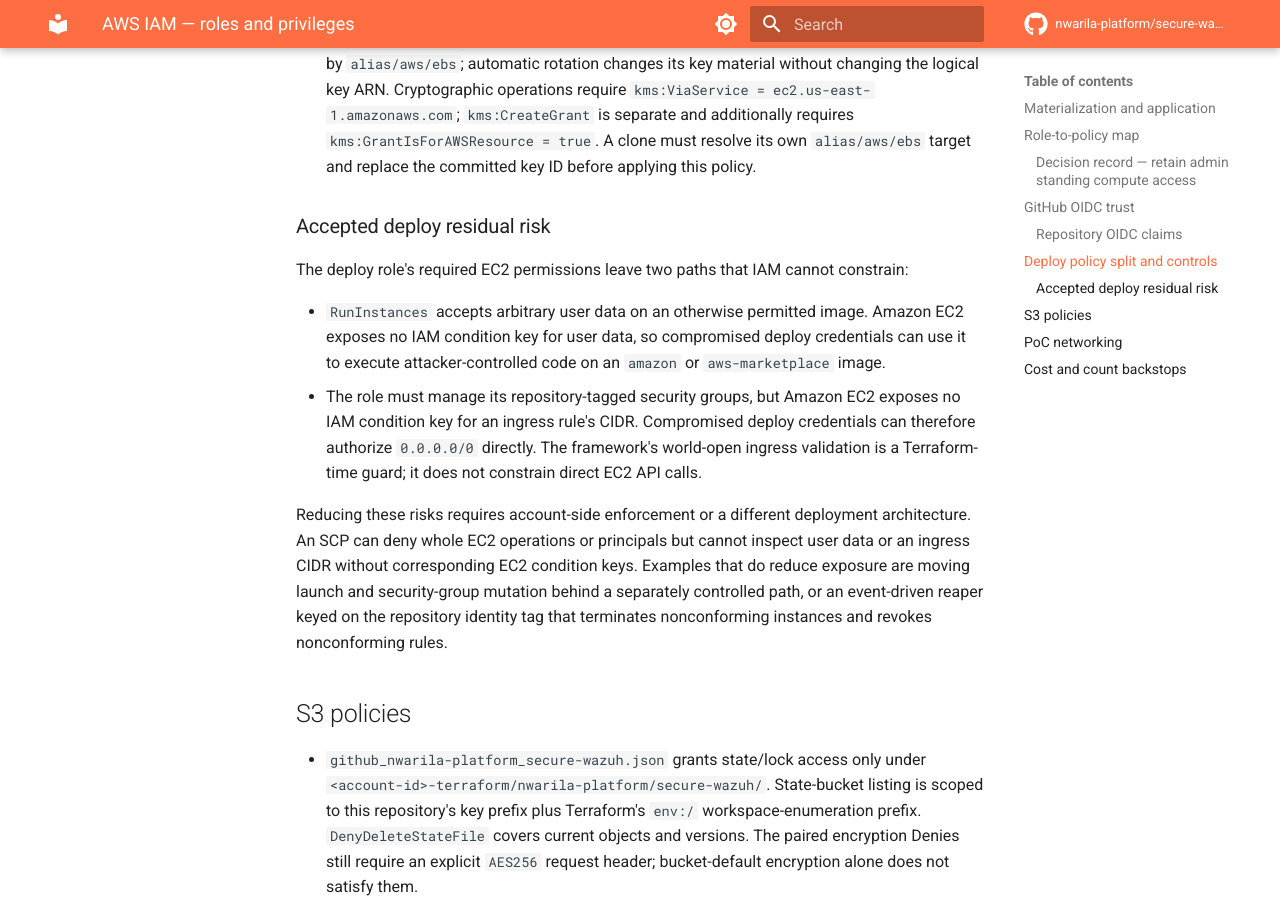
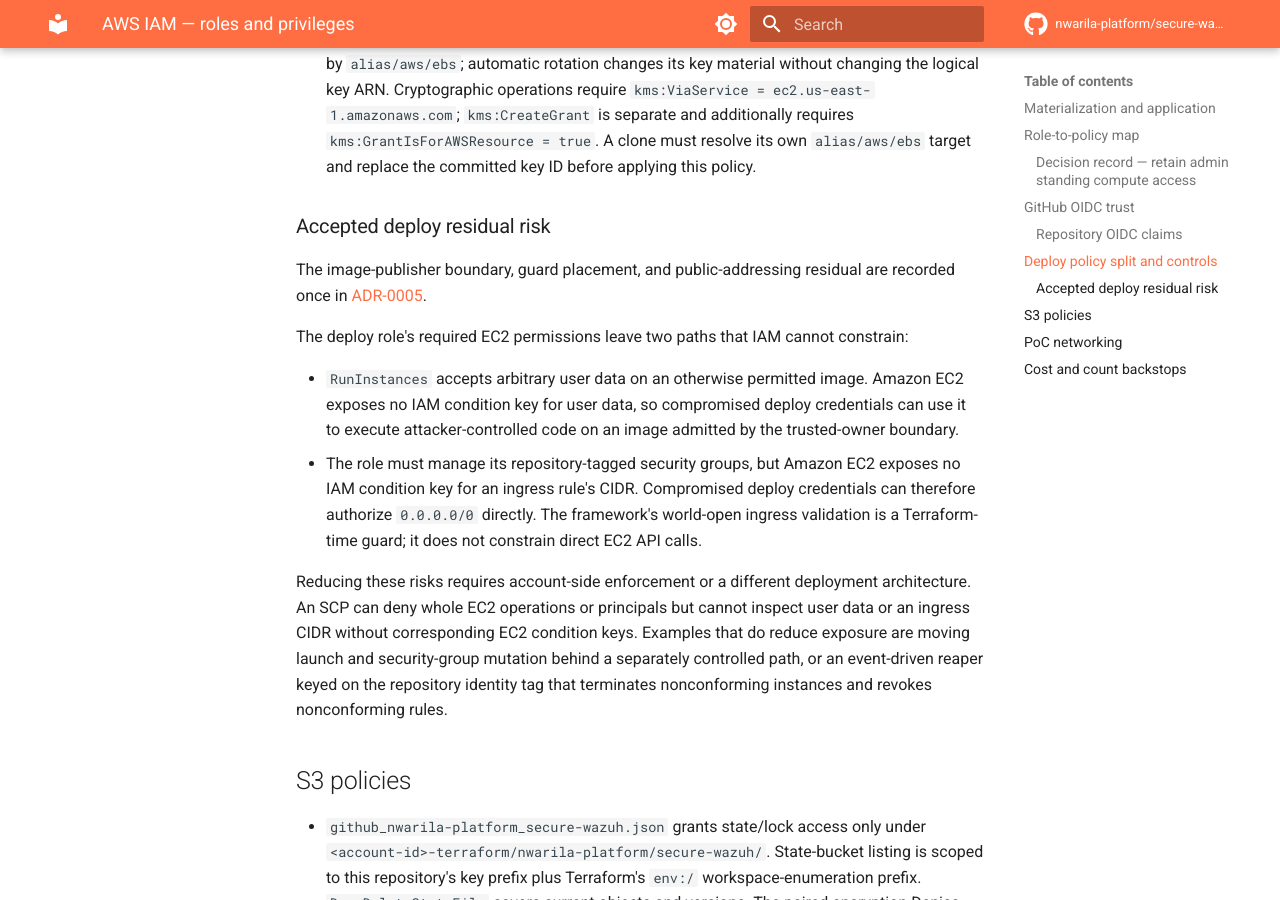
Before and after one commit to nwarila-platform/secure-wazuh, an MkDocs documentation site: the page built from docs/reference/aws-iam/README.md, in a window 1280 px wide and 900 px high, scrolled down 7364 px. Built offline with MkDocs 1.6.1 and Material for MkDocs 9.7.7, drawn with Linux system fonts in a browser that asks for light colours; comment, search, counter and statistics services are not loaded; some of the changed text lies outside the part shown.

Commit message:
feat(iam): trust the publishers we chose, not an open marketplace
RunInstances accepted any image owned by amazon or published to aws-marketplace.
The marketplace is an open namespace — anyone can list an image there — so it was
never a trust anchor, only a filter against privately-shared images.

The owner list is now the Amazon alias, CIS's publisher account, and this account.
That covers both images in use, the Windows Server 2025 STIG Core build under the
amazon alias and the CIS RHEL 8 STIG benchmark, and leaves room for an image built
here. Twelve characters.

Pinning the exact image id was considered and rejected. Terraform already pins it and
fails on drift, so IAM would be duplicating a guard that exists, at the cost of making
every routine image refresh a live policy change and turning a stale pin into a launch
denial nobody can read. ADR-0005 records the division this comes from: the framework
makes the hardened choice easy to select, IAM bounds what may be launched at all when
the framework is bypassed.

Note for anyone extending this list: `self` is a DescribeImages request-parameter
value, not a value the ec2:Owner condition key accepts. A policy containing it does
not fail — it silently matches nothing.

Denying public addressing is not possible here. The deploy reaches SSM over the
internet gateway from a public subnet, so the residual is recorded with what stands in
for it rather than left looking actionable.

```diff
--- a/docs/reference/aws-iam/README.md
+++ b/docs/reference/aws-iam/README.md
@@ -201,8 +201,9 @@ The EC2 policy defines these cost and security controls:
   IOPS/throughput inputs;
 - create authorization uses the request identity tag and lifecycle authorization uses the
   resource identity tag `nwarila:management:repository-id = 1307854438`;
-- the image authorization leg accepts only AMIs with the `amazon` or `aws-marketplace`
-  `ec2:Owner` alias, and the key-pair leg is pinned to `secure-wazuh-poc-key`;
+- `RunInstancesImagesFromTrustedOwners` implements the publisher boundary in
+  [ADR-0005](../../decision-records/repo/0005-guard-placement-by-direction.md), and the key-pair leg
+  is pinned to `secure-wazuh-poc-key`;
 - ENI creation requires the repository identity tag on the new network-interface authorization
   leg. The `RunInstances` network-interface, subnet, and security-group legs and the
   `CreateNetworkInterface` subnet and security-group legs are restricted to the deploy VPC; both
@@ -269,11 +270,14 @@ The second deploy policy defines the remaining surfaces:
 
 ### Accepted deploy residual risk
 
+The image-publisher boundary, guard placement, and public-addressing residual are recorded once in
+[ADR-0005](../../decision-records/repo/0005-guard-placement-by-direction.md).
+
 The deploy role's required EC2 permissions leave two paths that IAM cannot constrain:
 
 - `RunInstances` accepts arbitrary user data on an otherwise permitted image. Amazon EC2 exposes no
   IAM condition key for user data, so compromised deploy credentials can use it to execute
-  attacker-controlled code on an `amazon` or `aws-marketplace` image.
+  attacker-controlled code on an image admitted by the trusted-owner boundary.
 - The role must manage its repository-tagged security groups, but Amazon EC2 exposes no IAM
   condition key for an ingress rule's CIDR. Compromised deploy credentials can therefore authorize
   `0.0.0.0/0` directly. The framework's world-open ingress validation is a Terraform-time guard; it
--- a/docs/reference/aws-iam/policies/secure-wazuh_deploy-ec2.json
+++ b/docs/reference/aws-iam/policies/secure-wazuh_deploy-ec2.json
@@ -73,7 +73,8 @@
         "StringEquals": {
           "ec2:Owner": [
             "amazon",
-            "aws-marketplace"
+            "679593333241",
+            "<account-id>"
           ]
         }
       }
```
Also changed, not shown: other parts of docs/reference/aws-iam/README.md (+2 -2 lines), docs/decision-records/README.md (+1 -0 lines), docs/decision-records/repo/0005-guard-placement-by-direction.md (added, +111 -0 lines), 1 other file.
